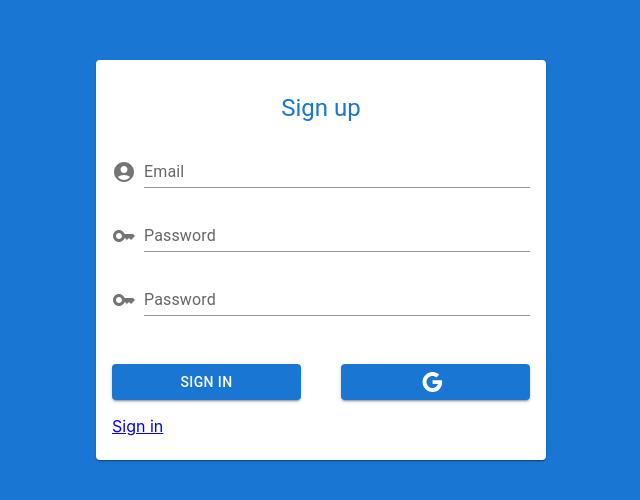
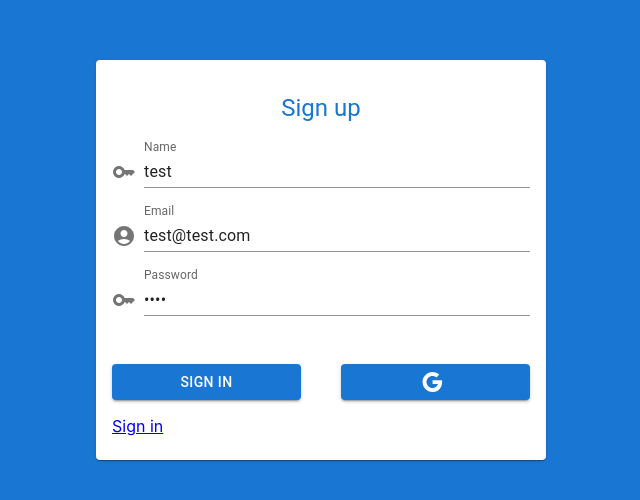
Before and after one commit to germanheinz/AuthenticationApp, a React (Vite) app: page /auth/register in a window 1280 px wide. Shown: the part 144-644 px from the top of the page, without its empty margins (319-959 px from the left). Built offline with nearby package versions, Linux system fonts and the light colour scheme.

Commit message:
Form  Connecting useForm Register

```diff
--- a/src/auth/pages/RegisterPage.jsx
+++ b/src/auth/pages/RegisterPage.jsx
@@ -7,16 +7,32 @@ import { AuthLayout } from '../layout/AuthLayout';
 import Card from '@mui/material/Card';
 import CardContent from '@mui/material/CardContent';
 import KeyIcon from '@mui/icons-material/Key';
+import { useForm } from '../../hooks/useForm';
 
+
+const formDataTest = {
+  displayName: 'test',
+  email: 'test@test.com',
+  password: '1234',
+}
 
 
 export const RegisterPage = () => {
+
+  const { displayName, email, password, formState, onInputChange } = useForm( formDataTest );
+
+
+  const onSubmit = ( e ) => {
+    e.preventDefault();
+    console.log( formState );
+  }
+
   return (
     <>
         <AuthLayout>
 
      <Card sx={{ minWidth: 100, maxWidth: 450 }}>
-     <form>
+     <form onSubmit={ onSubmit }>
        <CardContent>
        <Grid container>
              <Grid item xs={ 12 } sx={{ mt: 2 }}>
@@ -25,27 +41,26 @@ export const RegisterPage = () => {
                </Typography>
              </Grid>
              <Grid item xs={ 12 } sx={{ mt: 2 }}>
+               <Box sx={{ display: 'flex', alignItems: 'flex-end' }}>
+                 <KeyIcon sx={{ color: 'action.active', mr: 1, my: 0.5 }} />
+                 <TextField id="input-with-sx" name="displayName" value={ displayName } onChange={ onInputChange } label="Name" type="text" placeholder='Name' variant="standard" fullWidth />
+               </Box>
+             </Grid>
+             <Grid item xs={ 12 } sx={{ mt: 2 }}>
              <Box sx={{ display: 'flex', alignItems: 'flex-end' }}>
                  <AccountCircle sx={{ color: 'action.active', mr: 1, my: 0.5 }} />
-                 <TextField id="input-with-sx" label="Email" type="email" placeholder='Email' variant="standard" fullWidth />
+                 <TextField id="input-with-sx" name="email" value={ email } onChange={ onInputChange } label="Email" type="email" placeholder='Email' variant="standard" fullWidth />
                </Box>
              </Grid>
              <Grid item xs={ 12 } sx={{ mt: 2 }}>
                <Box sx={{ display: 'flex', alignItems: 'flex-end' }}>
                  <KeyIcon sx={{ color: 'action.active', mr: 1, my: 0.5 }} />
-                 <TextField id="input-with-sx" label="Password" type="password" placeholder='Password' variant="standard" fullWidth />
+                 <TextField id="input-with-sx" name="password" value={ password } onChange={ onInputChange } label="Password" type="password" placeholder='Password' variant="standard" fullWidth />
                </Box>
              </Grid>
-             <Grid item xs={ 12 } sx={{ mt: 2 }}>
-               <Box sx={{ display: 'flex', alignItems: 'flex-end' }}>
-                 <KeyIcon sx={{ color: 'action.active', mr: 1, my: 0.5 }} />
-                 <TextField id="input-with-sx" label="Password" type="password" placeholder='Password' variant="standard" fullWidth />
-               </Box>
-             </Grid>
-
              <Grid container spacing={ 5 } sx={{ mb: 2, mt: 1 }}>
                <Grid item xs={ 12 } sm={ 6 }>
-                 <Button variant='contained' fullWidth>
+                 <Button type="submit" variant='contained' fullWidth>
                    Sign in
                  </Button>
                </Grid>
```
